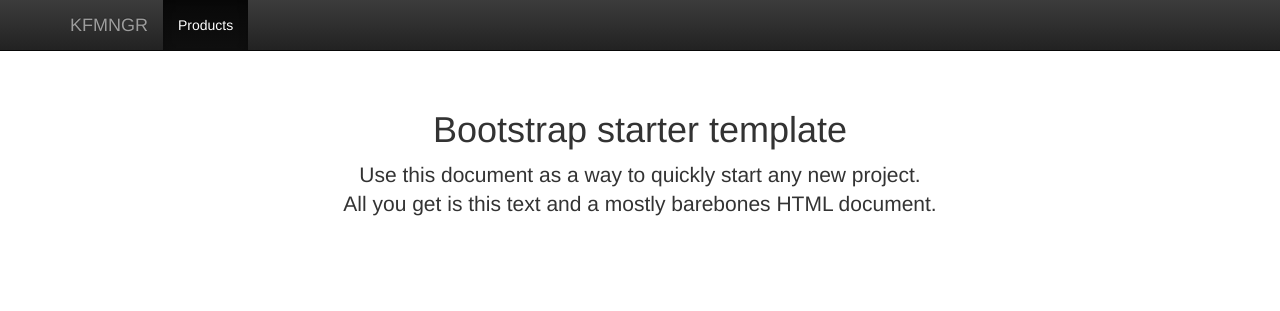
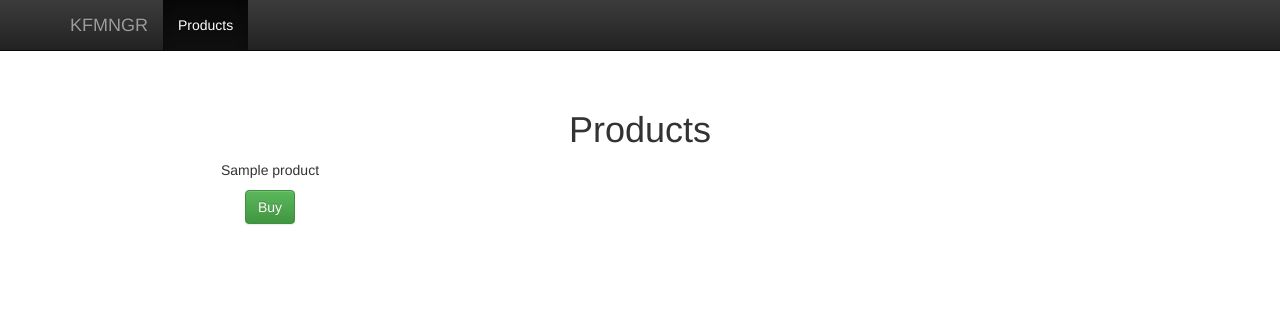
Before and after one commit to jennndol/kfmngr, a Django app: template products/templates/products.html in a window 1280 px wide. Shown: the top 311 px of the page. Run offline with Django 3.2, Linux system fonts and the light colour scheme; the template is opened without the code that fills it: most values are stand-ins (such as "Sample title", 1, 10 or a date in 2020); some libraries are stand-ins or nearby versions.

Commit message:
show products on its template

```diff
--- a/kfmngr/templates/base.html
+++ b/kfmngr/templates/base.html
@@ -44,8 +44,10 @@
     <div class="container">
 
       <div class="centered-content">
+        {% block content %}
         <h1>Bootstrap starter template</h1>
         <p class="lead">Use this document as a way to quickly start any new project.<br> All you get is this text and a mostly barebones HTML document.</p>
+        {% endblock %}
       </div>
 
     </div><!-- /.container -->
--- a/products/templates/products.html
+++ b/products/templates/products.html
@@ -1 +1,11 @@
 {% extends 'base.html' %}
+{% block title %} Products {% endblock %}
+{% block content %}
+<h1>Products</h1>
+{% for product in products %}
+<div class="col-md-4">
+  <p>{{ product.name }}</p>
+  <button type="button" class="btn btn-success">Buy</button>
+</div>
+{% endfor %}
+{% endblock %}
```
Also changed, not shown: products/views.py (+2 -6 lines), db.sqlite3.
